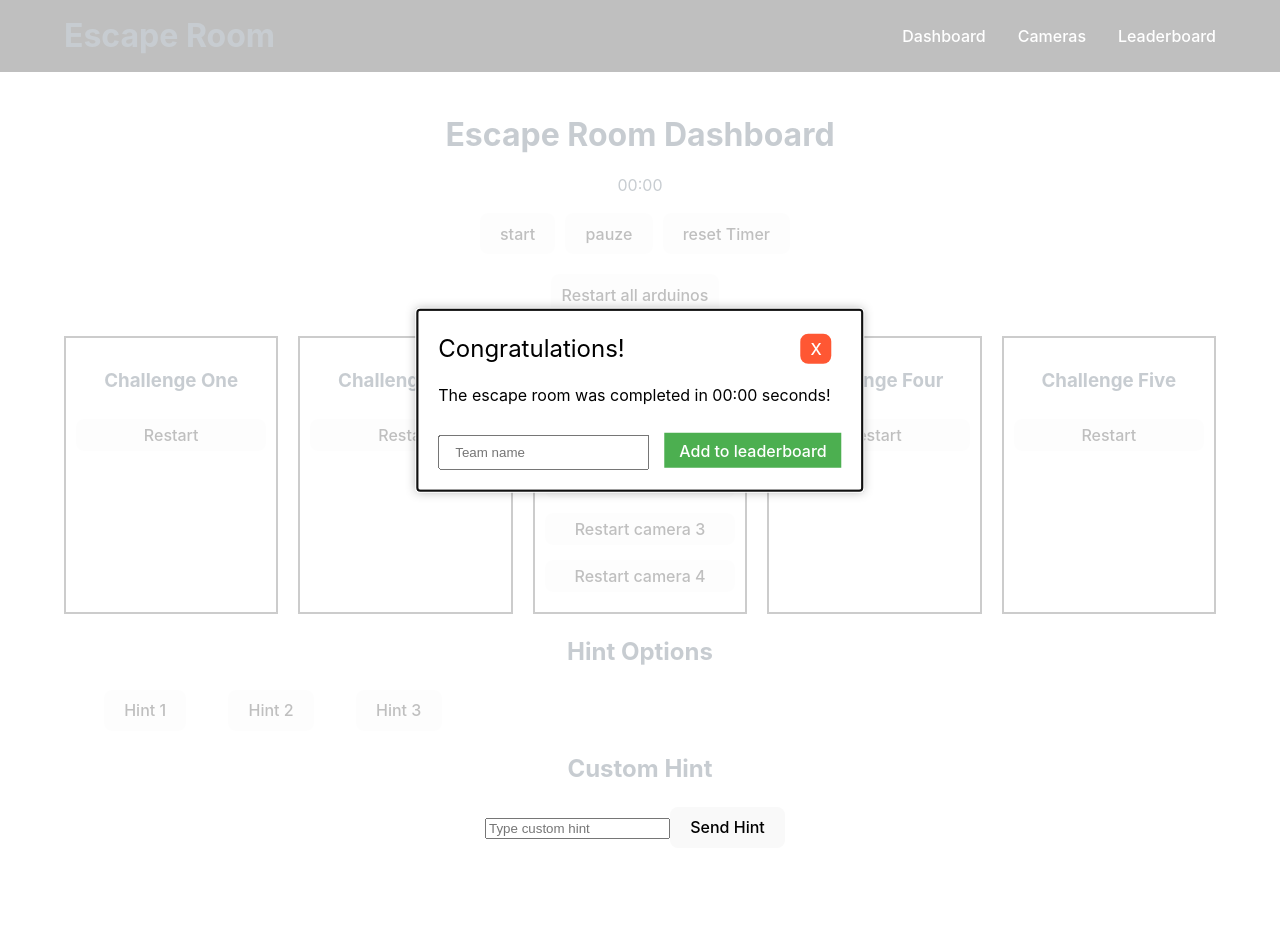
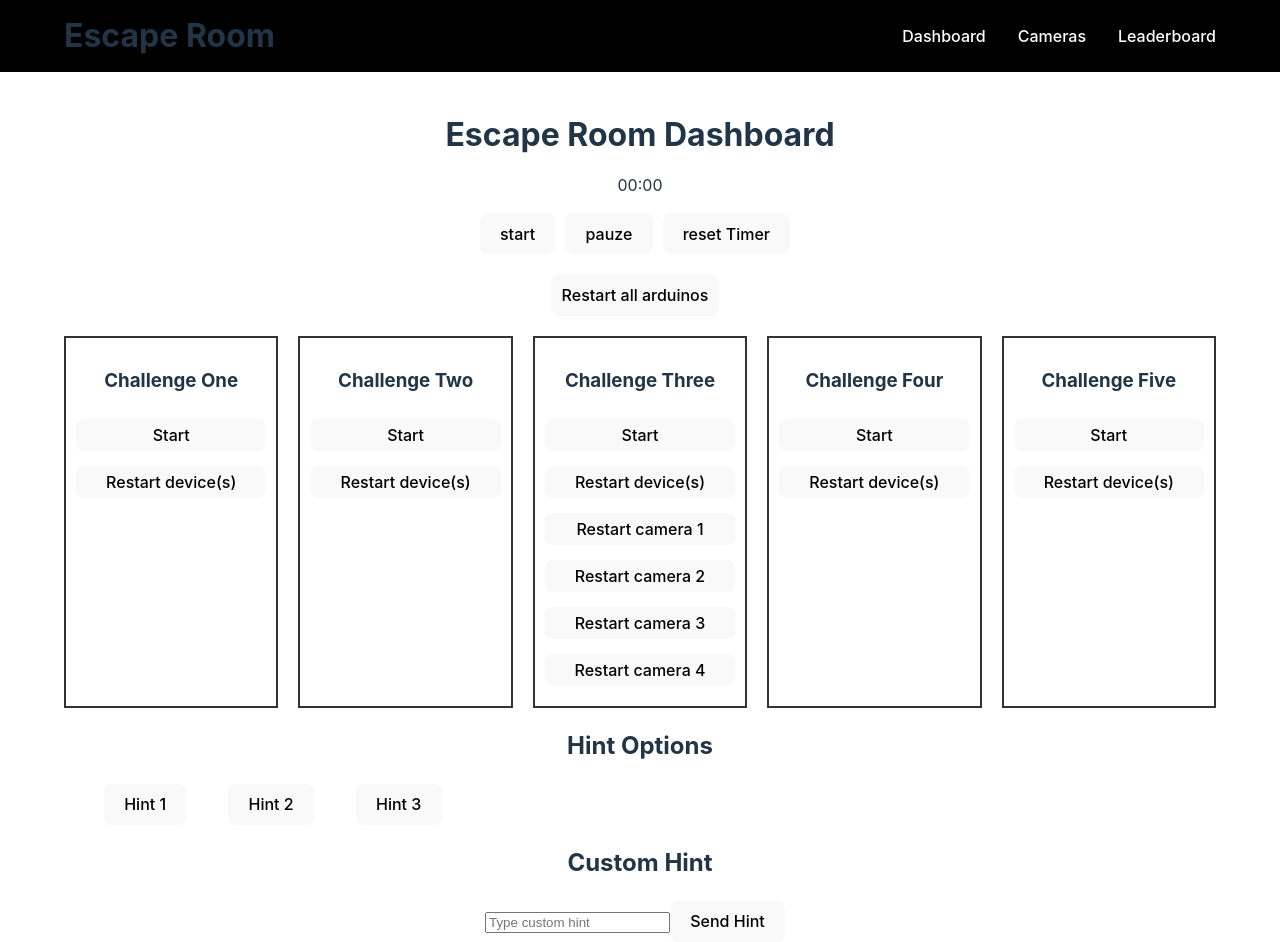
Before and after one commit to woutertack/wot-2, a React (Vite) app in the folder client/: page / in a window 1280 px wide. Before the commit the page ends 848 px from the top, so only its background shows below. Built offline with nearby package versions, Linux system fonts and the light colour scheme; no server answers.

Commit message:
fixed frontend start challenges

```diff
--- a/client/src/ButtonsChallenges/ChallengeFive/ButtonChallengeFive.jsx
+++ b/client/src/ButtonsChallenges/ChallengeFive/ButtonChallengeFive.jsx
@@ -8,17 +8,18 @@ const ButtonChallengeFive = () => {
   const [currentTime, setCurrentTime] = useState(0);
   const [puzzleCompleted, setPuzzleCompleted] = useState(false);
 
+  const handleStart = () => {
+    socket.emit("startButtonChallenge5Clicked");
 
+    console.log("Handling start challenge 5...");
+  }
 
   const handleRestart = () => {
     socket.emit("restartButtonChallenge5Clicked");
     setCurrentTime(0);
-    console.log("Handling restart...");
+    console.log("Handling restart challenge 5...");
 
     setPuzzleCompleted(false);
-
-    // also start challenge again, if you want to full restart (without starting) press restart all arduinos
-    socket.emit("startButtonChallenge5Clicked");
   };
 
   return (
@@ -26,7 +27,7 @@ const ButtonChallengeFive = () => {
       <h3>Challenge Five</h3>
       {/* Other challenge-specific content */}
       <Timer
-
+        onStart={handleStart}
         onRestart={handleRestart}
       />
 
--- a/client/src/ButtonsChallenges/ChallengeFour/ButtonChallengeFour.jsx
+++ b/client/src/ButtonsChallenges/ChallengeFour/ButtonChallengeFour.jsx
@@ -9,14 +9,17 @@ const ButtonChallengeFour = () => {
   const [currentTime, setCurrentTime] = useState(0);
   const [puzzleCompleted, setPuzzleCompleted] = useState(false);
 
+  const handleStart = () => {
+    socket.emit("startButtonChallenge4Clicked");
+
+    console.log("Handling start challenge 4...");
+  };
+
   const handleRestart = () => {
     socket.emit("restartButtonChallenge4Clicked")
 
-    console.log("Handling restart...");
+    console.log("Handling restart challenge 4...");
     setPuzzleCompleted(false);
-
-    // also start challenge again, if you want to full restart (without starting) press restart all arduinos
-    socket.emit("startButtonChallenge4Clicked");
   };
 
   socket.on('challengeComplete4', () => {
@@ -31,7 +34,7 @@ const ButtonChallengeFour = () => {
       <h3>Challenge Four</h3>
       {/* Other challenge-specific content */}
       <Timer
-
+        onStart={handleStart}
         onRestart={handleRestart}
       />
 
--- a/client/src/ButtonsChallenges/ChallengeOne/ButtonChallengeOne.jsx
+++ b/client/src/ButtonsChallenges/ChallengeOne/ButtonChallengeOne.jsx
@@ -12,18 +12,17 @@ const ButtonChallengeOne = () => {
 
   const handleRestart = () => {
     socket.emit("restartButtonChallenge1Clicked");
-    console.log("Handling restart...");
+    console.log("Handling restart challnege 1...");
     setPuzzleCompleted(false);
 
-    // also start challenge again, if you want to full restart (without starting) press restart all arduinos
-    socket.emit("startButtonChallenge1Clicked");
+
   };
 
-  // const handleStart = () => {
-  //   socket.emit("startButtonChallenge1Clicked");
+  const handleStart = () => {
+    socket.emit("startButtonChallenge1Clicked");
 
-  //   console.log("Handling start challenge 1...");
-  // };
+    console.log("Handling start challenge 1...");
+  };
 
 
 
@@ -41,7 +40,7 @@ const ButtonChallengeOne = () => {
       {/* Other challenge-specific content */}
       {/* <button onClick={handleStart}>Start</button> */}
       <Timer
-
+        onStart={handleStart}
         onRestart={handleRestart}
       />
 
--- a/client/src/ButtonsChallenges/ChallengeThree/ButtonChallengeThree.jsx
+++ b/client/src/ButtonsChallenges/ChallengeThree/ButtonChallengeThree.jsx
@@ -19,7 +19,7 @@ const ButtonChallengeThree = () => {
   const handleStart = () => {
     socket.emit("startButtonChallenge3Clicked");
 
-    console.log("Handling start challenge 1...");
+    console.log("Handling start challenge 3...");
   };
 
   socket.on("challengeComplete3Camera1", () => {
@@ -49,6 +49,16 @@ const ButtonChallengeThree = () => {
       socket.emit("challengeComplete3");
     }
   }, [camera1Destroyed, camera2Destroyed, camera3Destroyed, camera4Destroyed]);
+
+
+  const handleRestart = () => {
+    socket.emit(`restartButtonChallenge3ClickedCamera1`);
+    socket.emit(`restartButtonChallenge3ClickedCamera2`);
+    socket.emit(`restartButtonChallenge3ClickedCamera3`);
+    socket.emit(`restartButtonChallenge3ClickedCamera4`);
+    console.log("Handling restart challenge 3...");
+    setPuzzleCompleted(false);
+  };
 
   const restartCamera = (cameraNumber, setCameraDestroyed, setCameraCooldown) => {
     socket.emit(`restartButtonChallenge3ClickedCamera${cameraNumber}`);
@@ -95,8 +105,11 @@ const ButtonChallengeThree = () => {
   return (
     <div className="challenge">
       <h3>Challenge Three</h3>
+      <Timer
+        onStart={handleStart}
+        onRestart={handleRestart}
+      />
 
-      {/* <button onClick={handleStart}>Start</button> */}
       <button onClick={restartCam1} disabled={camera1Cooldown}>
         Restart camera 1
       </button>
--- a/client/src/ButtonsChallenges/ChallengeTwo/ButtonChallengeTwo.jsx
+++ b/client/src/ButtonsChallenges/ChallengeTwo/ButtonChallengeTwo.jsx
@@ -12,7 +12,7 @@ const ButtonChallengeTwo = () => {
 
   const handleRestart = () => {
     socket.emit("restartButtonChallenge2Clicked");
-    console.log("Handling restart...");
+    console.log("Handling restart challenge 2...");
     setPuzzleCompleted(false);
 
 
--- a/client/src/ButtonsChallenges/Timer.jsx
+++ b/client/src/ButtonsChallenges/Timer.jsx
@@ -1,10 +1,10 @@
-// Timer.js
 import React, { useState, useEffect } from "react";
 
-const Timer = ({ onRestart }) => {
+const Timer = ({ onStart, onRestart }) => {
   const [time, setTime] = useState(0);
   const [cooldown, setCooldown] = useState(false);
   const [countdown, setCountdown] = useState(5);
+  const [timerStarted, setTimerStarted] = useState(false);
 
   useEffect(() => {
     let countdownInterval;
@@ -24,15 +24,22 @@ const Timer = ({ onRestart }) => {
     return () => clearInterval(countdownInterval);
   }, [cooldown, countdown]);
 
+  const handleStart = () => {
+    if (!timerStarted) {
+      onStart && onStart();
+      setTimerStarted(true);
+    }
+  };
+
   const handleRestart = () => {
     onRestart && onRestart();
     if (!cooldown) {
       setCooldown(true);
       setTime(0);
+      setTimerStarted(false); // Reset timerStarted when restarting
 
       // Trigger onRestart after 5 seconds
       setTimeout(() => {
-
         setCooldown(false); // Reset the cooldown after 5 seconds
         setCountdown(5); // Reset the countdown
       }, 5000);
@@ -41,8 +48,11 @@ const Timer = ({ onRestart }) => {
 
   return (
     <div>
+      <button onClick={handleStart} disabled={cooldown || timerStarted}>
+        Start
+      </button>
       <button onClick={handleRestart} disabled={cooldown}>
-        {cooldown ? `Restarting in ${countdown}s` : "Restart"}
+        {cooldown ? `Restarting in ${countdown}s` : "Restart device(s)"}
       </button>
     </div>
   );
--- a/client/src/Dashboard.jsx
+++ b/client/src/Dashboard.jsx
@@ -17,7 +17,7 @@ const socket = io('http://localhost:7000/', { transports: ['websocket'], upgrade
 
 
 const Dashboard = () => {
-  const [isModalOpen, setIsModalOpen] = useState(true);
+  const [isModalOpen, setIsModalOpen] = useState(false);
   const [totalCounter, setTotalCounter] = useState("00:00");
   const [teamName, setTeamName] = useState('');
   const [hint, setHint] = useState('');
@@ -30,7 +30,7 @@ const Dashboard = () => {
     setTotalCounter(currentTime);
   };
 
-
+  // add entry to leaderboard
   const handleAddEntry = () => {
 
     fetch(`${API_URL}/leaderboard`, {
```
